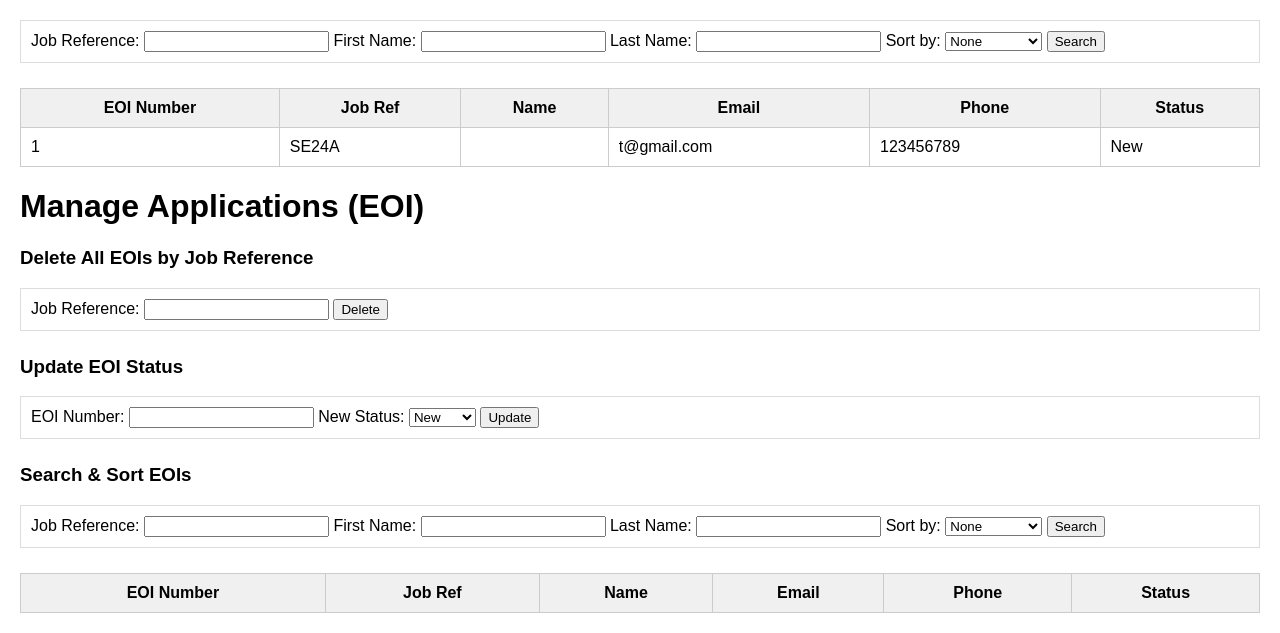
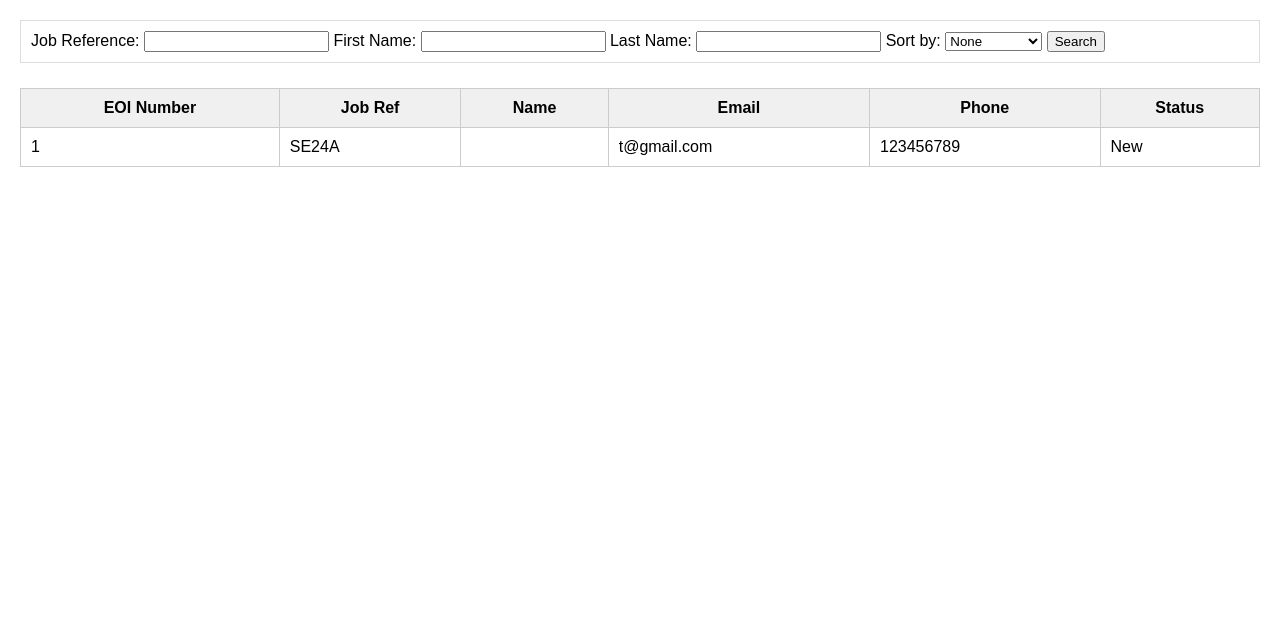
Before and after one commit to 106223201/project2, a PHP site: page /manage.php in a window 1280 px wide. Shown: the part 318-951 px from the top of the page. After the commit the page ends 485 px from the top, so only its background shows below. Run offline with PHP 8.4, Linux system fonts and the light colour scheme; the visitor is signed in with stand-in values (Sample User, id 1); data comes from the database, SQL or seed files in the repository; data that the repository does not hold is empty.

Commit message:
Update manage.php

```diff
--- a/manage.php
+++ b/manage.php
@@ -173,177 +173,3 @@ $result = mysqli_query($conn, $query);
 
 </body>
 </html>
-<!DOCTYPE html>
-<html lang="en">
-<head>
-    <meta charset="UTF-8">
-    <title>Manage EOI</title>
-    <style>
-        body { font-family: Arial; margin: 20px; }
-        table { border-collapse: collapse; width: 100%; margin-top: 15px; }
-        th, td { padding: 10px; border: 1px solid #ccc; }
-        th { background: #f0f0f0; }
-        form { margin-bottom: 25px; padding: 10px; border: 1px solid #ddd; }
-        .msg { color: green; font-weight: bold; }
-    </style>
-</head>
-<body>
-
-<h1>Manage Applications (EOI)</h1>
-
-     <!-- DELETE FORM -->
-<h3>Delete All EOIs by Job Reference</h3>
-<p class="msg"><?= $delete_message ?></p>
-<form method="post">
-    Job Reference: <input name="delete_jobref">
-    <button name="delete_btn">Delete</button>
-</form>
-
-     <!-- UPDATE STATUS FORM -->
-<h3>Update EOI Status</h3>
-<p class="msg"><?= $update_message ?></p>
-<form method="post">
-    EOI Number: <input name="eoi_number">
-    New Status:
-    <select name="new_status">
-        <option value="New">New</option>
-        <option value="Current">Current</option>
-        <option value="Final">Final</option>
-    </select>
-    <button name="update_btn">Update</button>
-</form>
-
-     <!-- SEARCH + SORT FORM -->
-<h3>Search & Sort EOIs</h3>
-<form method="get">
-    Job Reference: <input name="search_jobref">
-    First Name: <input name="search_firstname">
-    Last Name: <input name="search_lastname">
-
-    Sort by:
-    <select name="sortby">
-        <option value="">None</option>
-        <option value="EOInumber">EOI Number</option>
-        <option value="firstname">First Name</option>
-        <option value="lastname">Last Name</option>
-        <option value="jobref">Job Ref</option>
-        <option value="status">Status</option>
-    </select>
-
-    <button type="submit">Search</button>
-</form>
-
-     <!-- DISPLAY TABLE -->
-<table>
-    <tr>
-        <th>EOI Number</th>
-        <th>Job Ref</th>
-        <th>Name</th>
-        <th>Email</th>
-        <th>Phone</th>
-        <th>Status</th>
-    </tr>
-
-    <?php
-    if ($result && mysqli_num_rows($result) > 0) {
-        while ($row = mysqli_fetch_assoc($result)) {
-            echo "<tr>
-                <td>{$row['EOInumber']}</td>
-                <td>{$row['jobref']}</td>
-                <td>{$row['firstname']} {$row['lastname']}</td>
-                <td>{$row['email']}</td>
-                <td>{$row['phone']}</td>
-                <td>{$row['status']}</td>
-            </tr>";
-        }
-    } else {
-        echo "<tr><td colspan='6'>No results found.</td></tr>";
-    }
-    ?>
-</table>
-
-</body>
-</html>
-
-<?php
-session_start();
-// 1. LOGIN CHECKING FOR MANAGER
-if (!isset($_SESSION["manager_logged_in"]) || $_SESSION["manager_logged_in"] !== true) {
-    header("Location: manager_login.php");
-    exit();
-}
-// 2. DATABASE CONNECTION
-require_once("settings.php");
-$conn = @mysqli_connect($host, $user, $pwd, $sql_db);
-
-if (!$conn) {
-    die("Database connection failed: " . mysqli_connect_error());
-}
-
-
-// 3. DELETE EOI THEO JOBREF
-$delete_message = "";
-if (isset($_POST["delete_btn"])) {
-    $jobref = trim($_POST["delete_jobref"]);
-    if ($jobref !== "") {
-        $query = "DELETE FROM eoi WHERE jobref='$jobref'";
-        if (mysqli_query($conn, $query)) {
-            $delete_message = "Deleted all EOIs with Job Reference: $jobref";
-        } else {
-            $delete_message = "Error deleting: " . mysqli_error($conn);
-        }
-    }
-}
-
-// 4. UPDATE STATUS
-$update_message = "";
-if (isset($_POST["update_btn"])) {
-    $eoinumber = trim($_POST["eoi_number"]);
-    $status = trim($_POST["new_status"]);
-
-    if ($eoinumber != "" && $status != "") {
-        $query = "UPDATE eoi SET status='$status' WHERE EOInumber='$eoinumber'";
-        if (mysqli_query($conn, $query)) {
-            $update_message = "EOI #$eoinumber updated to status: $status";
-        } else {
-            $update_message = "Error updating status: " . mysqli_error($conn);
-        }
-    }
-}
-
-// 5. SEARCH + SORT
-$where = " WHERE 1 ";
-
-// jobref sorting
-if (!empty($_GET["search_jobref"])) {
-    $jobref = trim($_GET["search_jobref"]);
-    $where .= " AND jobref='$jobref' ";
-}
-
-// firstname sorting
-if (!empty($_GET["search_firstname"])) {
-    $firstname = trim($_GET["search_firstname"]);
-    $where .= " AND Fname LIKE '%$firstname%' ";
-}
-
-// lastname sorting
-if (!empty($_GET["search_lastname"])) {
-    $lastname = trim($_GET["search_lastname"]);
-    $where .= " AND Lname LIKE '%$lastname%' ";
-}
-
-// Sorting
-$sort = "";
-if (!empty($_GET["sortby"])) {
-    $sortby = $_GET["sortby"];
-    $allowed = ["EOInumber", "Fname", "Lname", "jobref", "status"];
-    if (in_array($sortby, $allowed)) {
-        $sort = " ORDER BY $sortby ASC";
-    }
-}
-
-// 6. LAST QUERRY FOR LISTING
-$query = "SELECT * FROM eoi $where $sort";
-$result = mysqli_query($conn, $query);
-
-?>
```
